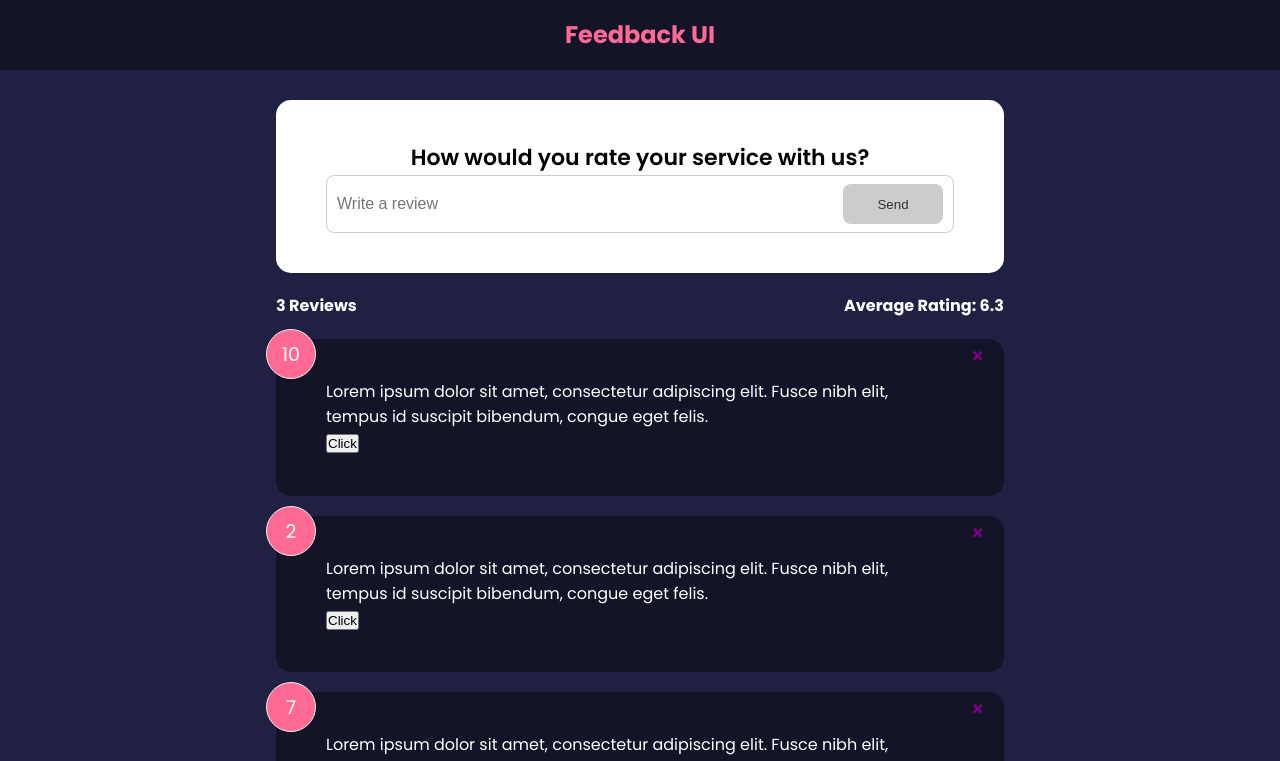
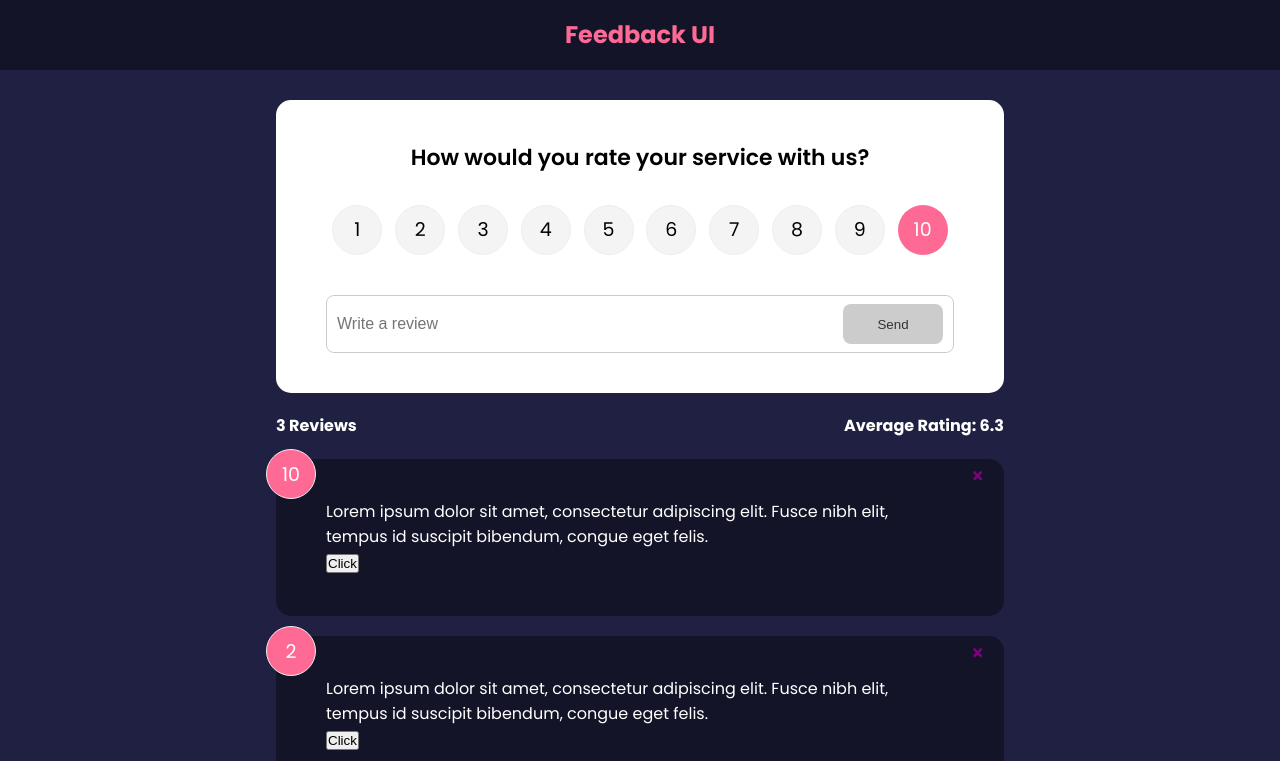
Before and after one commit to kristjanhollo/Feedback-UI, a React (Create React App) app: page / in a window 1280 px wide. Shown: the top 761 px of the page. Built offline with nearby package versions, Linux system fonts and the light colour scheme.

Commit message:
[add] - Selecting of rating

```diff
--- a/src/components/FeedBackForm.js
+++ b/src/components/FeedBackForm.js
@@ -1,10 +1,12 @@
 import { useState} from "react";
 import Card from './shared/Card'
 import Button from './shared/Button'
+import RatingSelect from "./RatingSelect";
 
 
 function FeedBackForm() {
     const [text, setText] = useState('')
+    const [rating, setRating] = useState(10)
     const [btnDisabled, setBtnDisabled] = useState(true)
     const [message, setMessage] = useState('')
 
@@ -27,6 +29,7 @@
     return <Card>
         <form>
             <h2>How would you rate your service with us?</h2>
+            <RatingSelect select={(rating) => setRating(rating)}/>
             <div className="input-group">
                 <input onChange={handleTextChange} type="text" value={text} placeholder='Write a review'/>
                 <Button type="submit" version='primary' isDisabled={btnDisabled}>Send</Button>
--- /dev/null
+++ b/src/components/RatingSelect.js
@@ -0,0 +1,117 @@
+import {useState} from "react";
+
+function RatingSelect({select}) {
+    const [selected, setSelected] = useState(10)
+
+    const handleChange = (e) => {
+        setSelected(+e.currentTarget.value)
+        select(+e.currentTarget.value)
+    }
+
+    return (
+        <ul className="rating">
+            <li>
+                <input type="radio"
+                       id="num1"
+                       name='rating'
+                       value='1'
+                       onChange={handleChange}
+                       checked={selected === 1}
+                />
+                <label htmlFor="num1">1</label>
+            </li>
+            <li>
+                <input type="radio"
+                       id="num2"
+                       name='rating'
+                       value='2'
+                       onChange={handleChange}
+                       checked={selected === 2}
+                />
+                <label htmlFor="num2">2</label>
+            </li>
+            <li>
+                <input type="radio"
+                       id="num3"
+                       name='rating'
+                       value='3'
+                       onChange={handleChange}
+                       checked={selected === 3}
+                />
+                <label htmlFor="num3">3</label>
+            </li>
+            <li>
+                <input type="radio"
+                       id="num4"
+                       name='rating'
+                       value='4'
+                       onChange={handleChange}
+                       checked={selected === 4}
+                />
+                <label htmlFor="num4">4</label>
+            </li>
+            <li>
+                <input type="radio"
+                       id="num5"
+                       name='rating'
+                       value='5'
+                       onChange={handleChange}
+                       checked={selected === 5}
+                />
+                <label htmlFor="num5">5</label>
+            </li>
+            <li>
+                <input type="radio"
+                       id="num6"
+                       name='rating'
+                       value='6'
+                       onChange={handleChange}
+                       checked={selected === 6}
+                />
+                <label htmlFor="num6">6</label>
+            </li>
+            <li>
+                <input type="radio"
+                       id="num7"
+                       name='rating'
+                       value='7'
+                       onChange={handleChange}
+                       checked={selected === 7}
+                />
+                <label htmlFor="num7">7</label>
+            </li>
+            <li>
+                <input type="radio"
+                       id="num8"
+                       name='rating'
+                       value='8'
+                       onChange={handleChange}
+                       checked={selected === 8}
+                />
+                <label htmlFor="num8">8</label>
+            </li>
+            <li>
+                <input type="radio"
+                       id="num9"
+                       name='rating'
+                       value='9'
+                       onChange={handleChange}
+                       checked={selected === 9}
+                />
+                <label htmlFor="num9">9</label>
+            </li>
+            <li>
+                <input type="radio"
+                       id="num10"
+                       name='rating'
+                       value='10'
+                       onChange={handleChange}
+                       checked={selected === 10}
+                />
+                <label htmlFor="num10">10</label>
+            </li>
+        </ul>
+    )
+}
+
+export default RatingSelect
```
